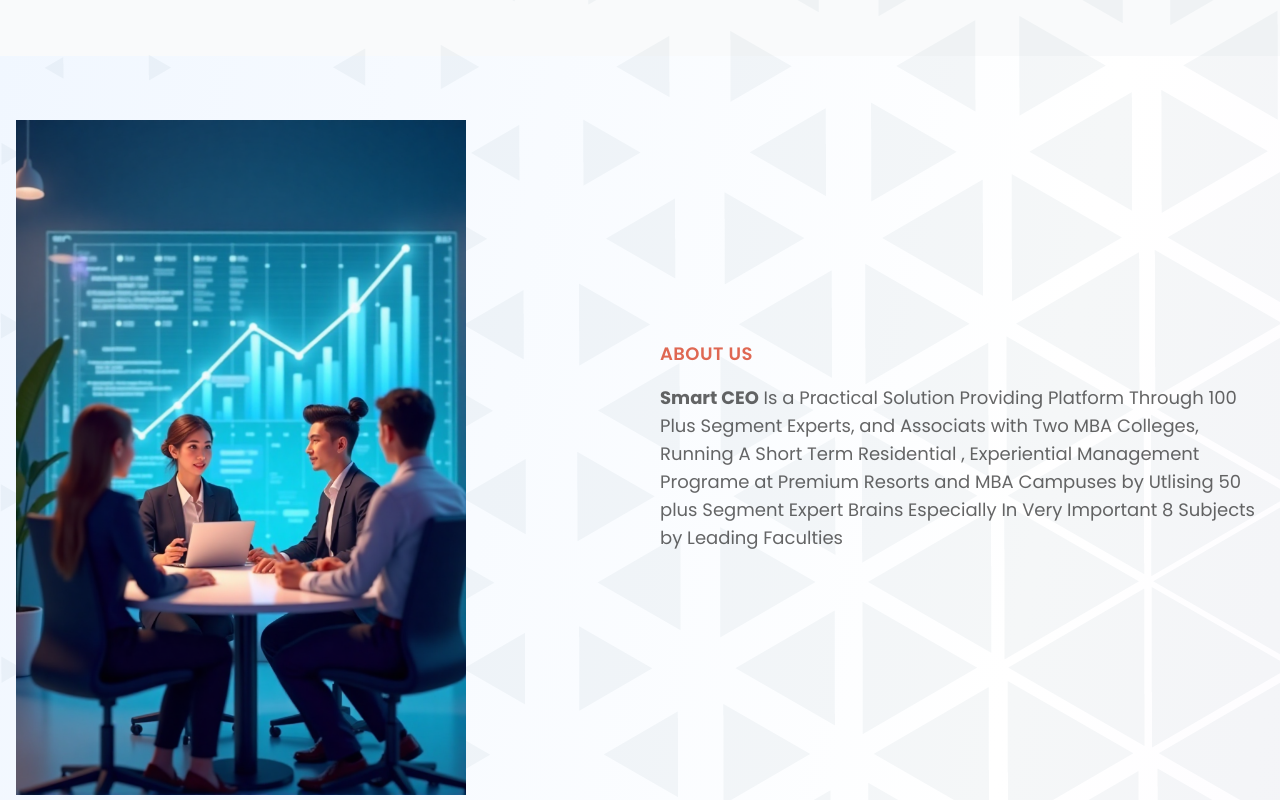
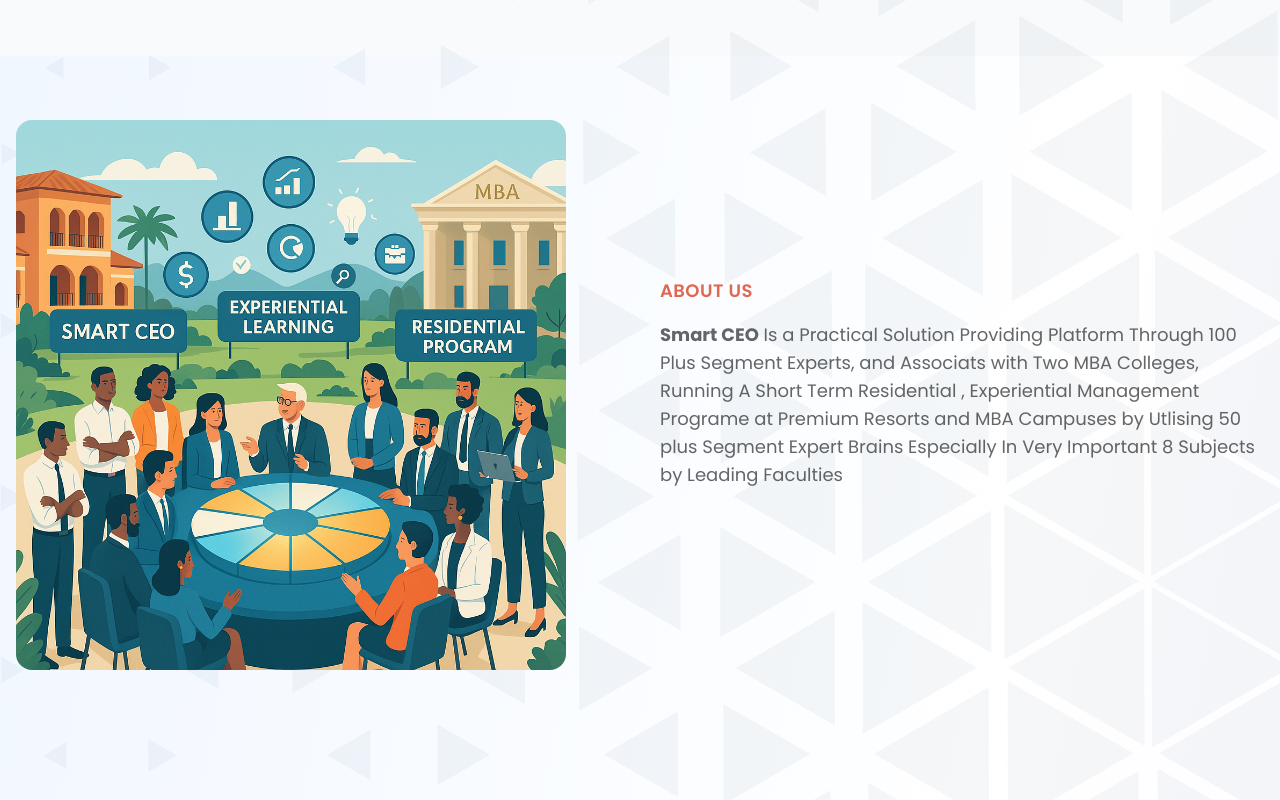
Before and after one commit to Shahanas7210/smart-ceo, a Next.js app: page / in a window 1280 px wide. Shown: the part 800-1600 px from the top of the page. Built offline with nearby package versions, Linux system fonts and the light colour scheme.

Commit message:
image change

```diff
--- a/src/components/Home/Cook/index.tsx
+++ b/src/components/Home/Cook/index.tsx
@@ -10,14 +10,15 @@
         <div className="grid grid-cols-1 lg:grid-cols-12 gap-10 items-center">
           {/* Left Image */}
           <div className="lg:col-span-6 flex justify-center lg:justify-start">
-            <Image
-              src="/images/cook/cook1.png"
-              alt="Chef cooking"
-              width={450}
-              height={500}
-              className="max-w-full h-auto"
-            />
-          </div>
+  <Image
+    src="/images/image2.png"
+    alt="Chef cooking"
+    width={550}
+    height={500}
+    className="max-w-full h-auto rounded-2xl" // Add border and opacity classes
+  />
+</div>
+
 
           {/* Right Content */}
           <div className="lg:col-span-6">
--- a/src/components/animated-background.tsx
+++ b/src/components/animated-background.tsx
@@ -16,7 +16,7 @@
     canvas.height = window.innerHeight;
 
     // Configuration
-    const particleCount = 50;
+    const particleCount = 1000;
     const particles: {
       x: number;
       y: number;
```
Also changed, not shown: public/images/image2.png (added), 1 other file (tests, documents, lock files or other folders).
